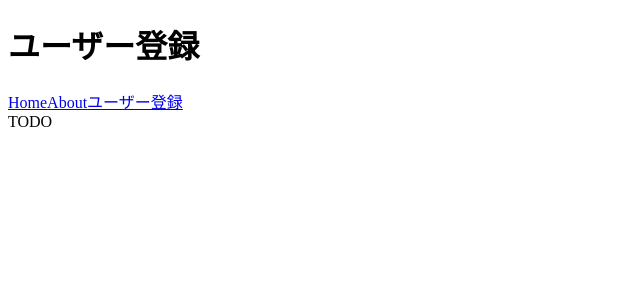
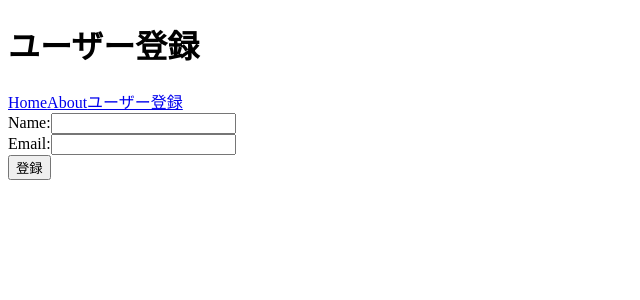
Before and after one commit to 8mo10dance/lo, a React app in the folder client/: page /users/new in a window 1280 px wide. Shown: the top 300 px of the page, without its empty margins (0-640 px from the left). Built offline with nearby package versions, Linux system fonts and the light colour scheme.

Commit message:
(#268) feat: ユーザー登録フォームの見た目を実装する

```diff
--- a/client/src/pages/users/New.tsx
+++ b/client/src/pages/users/New.tsx
@@ -3,5 +3,25 @@ import React from "react";
 import Layout from "../../components/Layout";
 
 export default function New() {
-  return <Layout title="ユーザー登録">TODO</Layout>;
+  return (
+    <Layout title="ユーザー登録">
+      <form>
+        <div>
+          <label>
+            Name:
+            <input name="user.name" type="text" />
+          </label>
+        </div>
+        <div>
+          <label>
+            Email:
+            <input name="user.email" type="email" />
+          </label>
+        </div>
+        <div>
+          <input type="submit" value="登録" />
+        </div>
+      </form>
+    </Layout>
+  );
 }
```
